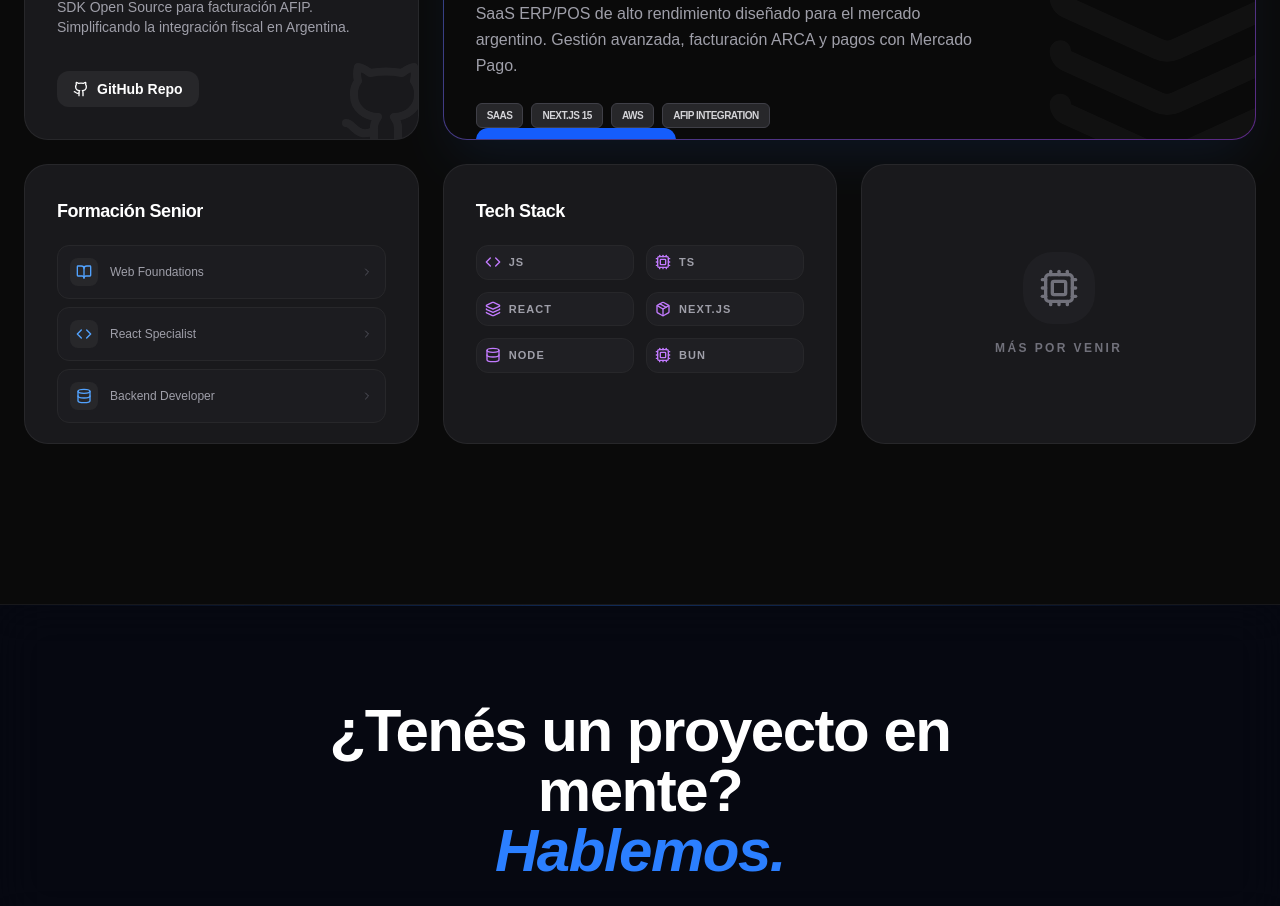
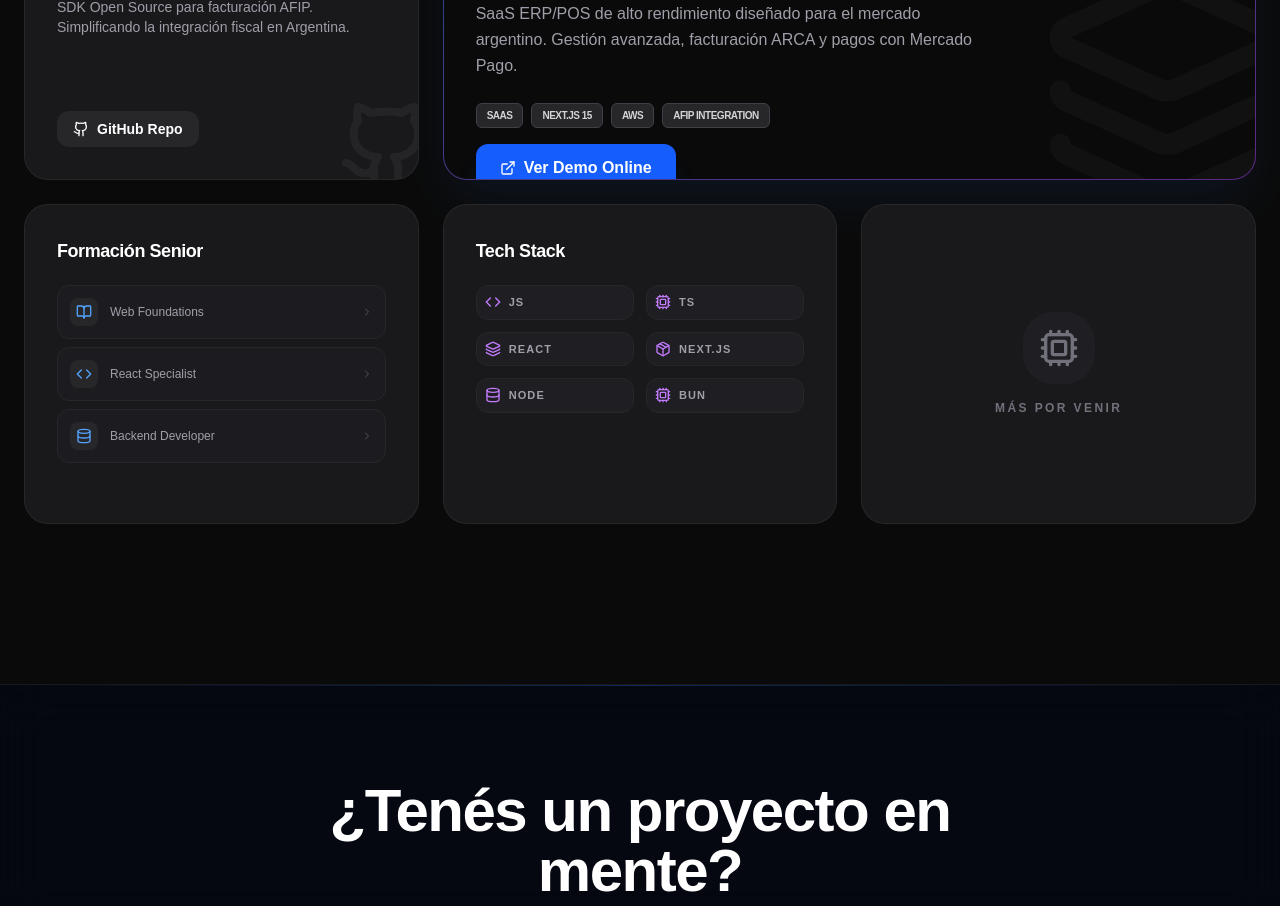
Before and after one commit to marcelaborgarello/portfolio, a Next.js app: page / in a window 1280 px wide. Shown: the part 1020-1926 px from the top of the page. Built offline with nearby package versions, Linux system fonts and the light colour scheme.

Commit message:
fix: adjust Bento Grid row height and button spacing for improved UI

```diff
--- a/src/components/ui/ProjectGrid.tsx
+++ b/src/components/ui/ProjectGrid.tsx
@@ -35,7 +35,7 @@ export const ProjectGrid = () => {
 
     return (
         <section className="py-20 px-6 max-w-7xl mx-auto">
-            <div className="grid grid-cols-1 md:grid-cols-3 gap-6 auto-rows-[280px]">
+            <div className="grid grid-cols-1 md:grid-cols-3 gap-6 auto-rows-[320px]">
 
                 {/* arca-sdk Card */}
                 <motion.div
@@ -92,9 +92,11 @@ export const ProjectGrid = () => {
                                 ))}
                             </div>
                         </div>
-                        <a href="https://ginialym.com/" target="_blank" rel="noopener noreferrer" className="w-fit flex items-center gap-2 px-6 py-3 rounded-xl bg-blue-600 text-white font-bold hover:bg-blue-500 transition-all shadow-xl shadow-blue-600/20 z-10">
-                            <ExternalLink className="w-4 h-4" /> Ver Demo Online
-                        </a>
+                        <div className="pt-4 relative z-10">
+                            <a href="https://ginialym.com/" target="_blank" rel="noopener noreferrer" className="w-fit flex items-center gap-2 px-6 py-3 rounded-xl bg-blue-600 text-white font-bold hover:bg-blue-500 transition-all shadow-xl shadow-blue-600/20">
+                                <ExternalLink className="w-4 h-4" /> Ver Demo Online
+                            </a>
+                        </div>
                         <Layers className="absolute -bottom-10 -right-10 w-64 h-64 opacity-[0.03]" />
                     </div>
                 </motion.div>
```
